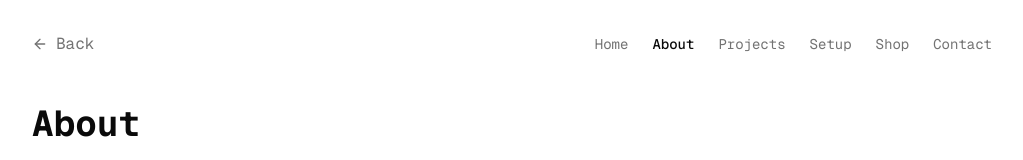
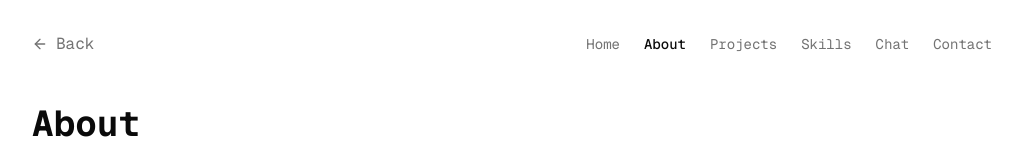
Before and after one commit to rutaganda-salim/devfolio, a Next.js app: page /about in a window 1280 px wide. Shown: the top 160 px of the page, without its empty margins (128-1151 px from the left). Built offline with nearby package versions, Linux system fonts and the light colour scheme.

Commit message:
fix: chat link

```diff
--- a/src/app/about/page.tsx
+++ b/src/app/about/page.tsx
@@ -25,8 +25,8 @@ export default function About() {
           <Link href="/" className="text-sm text-muted-foreground hover:text-foreground transition-colors">Home</Link>
           <Link href="/about" className="text-sm font-medium">About</Link>
           <Link href="/projects" className="text-sm text-muted-foreground hover:text-foreground transition-colors">Projects</Link>
-          <Link href="/setup" className="text-sm text-muted-foreground hover:text-foreground transition-colors">Setup</Link>
-          <Link href="/shop" className="text-sm text-muted-foreground hover:text-foreground transition-colors">Shop</Link>
+          <Link href="/skills" className="text-sm text-muted-foreground hover:text-foreground transition-colors">Skills</Link>
+          <Link href="https://salixai.vercel.app" className="text-sm text-muted-foreground hover:text-foreground transition-colors">Chat</Link>
           <Link href="/contact" className="text-sm text-muted-foreground hover:text-foreground transition-colors">Contact</Link>
         </nav>
       </header>
--- a/src/app/contact/page.tsx
+++ b/src/app/contact/page.tsx
@@ -43,8 +43,8 @@ export default function Contact() {
           <Link href="/" className="text-sm text-muted-foreground hover:text-foreground transition-colors">Home</Link>
           <Link href="/about" className="text-sm text-muted-foreground hover:text-foreground transition-colors">About</Link>
           <Link href="/projects" className="text-sm text-muted-foreground hover:text-foreground transition-colors">Projects</Link>
-          <Link href="/setup" className="text-sm text-muted-foreground hover:text-foreground transition-colors">Setup</Link>
-          <Link href="/shop" className="text-sm text-muted-foreground hover:text-foreground transition-colors">Shop</Link>
+          <Link href="/skills" className="text-sm text-muted-foreground hover:text-foreground transition-colors">Skills</Link>
+          <Link href="https://salixai.vercel.app" className="text-sm text-muted-foreground hover:text-foreground transition-colors">Chat</Link>
           <Link href="/contact" className="text-sm font-medium">Contact</Link>
         </nav>
       </header>
--- a/src/app/globals.css
+++ b/src/app/globals.css
@@ -2,9 +2,6 @@
 @tailwind components;
 @tailwind utilities;
 
-body {
-  font-family: Arial, Helvetica, sans-serif;
-}
 
 @layer base {
   :root {
--- a/src/app/page.tsx
+++ b/src/app/page.tsx
@@ -43,9 +43,11 @@ export default function Home() {
             ].map((item) => (
               <li key={item}>
                 <Link
-                  href={`/${item.toLowerCase()}`}
-                  className="flex items-center justify-between group text-muted-foreground hover:bg-accent transition-colors rounded-lg py-2 px-4"
-                >
+                    href={item === "Chat" ? "https://salixai.vercel.app" : `/${item.toLowerCase()}`}
+                    target={item === "Chat" ? "_blank" : undefined}
+                    rel={item === "Chat" ? "noopener noreferrer" : undefined}
+                    className="flex items-center justify-between group text-muted-foreground hover:bg-accent transition-colors rounded-lg py-2 px-4"
+                  >
                   <span>{item}</span>
                   <ChevronRight className="h-4 w-4 opacity-0 group-hover:opacity-100 transition-opacity" />
                 </Link>
--- a/src/app/projects/page.tsx
+++ b/src/app/projects/page.tsx
@@ -88,8 +88,8 @@ export default function ProjectsPage() {
           <Link href="/" className="text-sm text-muted-foreground hover:text-foreground transition-colors">Home</Link>
           <Link href="/about" className="text-sm text-muted-foreground hover:text-foreground transition-colors">About</Link>
           <Link href="/projects" className="text-sm font-medium">Projects</Link>
-          <Link href="/setup" className="text-sm text-muted-foreground hover:text-foreground transition-colors">Skills</Link>
-          <Link href="/shop" className="text-sm text-muted-foreground hover:text-foreground transition-colors">Chat</Link>
+          <Link href="/skills" className="text-sm text-muted-foreground hover:text-foreground transition-colors">Skills</Link>
+          <Link href="https://salixai.vercel.app" className="text-sm text-muted-foreground hover:text-foreground transition-colors">Chat</Link>
           <Link href="/contact" className="text-sm text-muted-foreground hover:text-foreground transition-colors">Contact</Link>
         </nav>
       </header>
--- a/src/app/skills/page.tsx
+++ b/src/app/skills/page.tsx
@@ -69,7 +69,7 @@ export default function SkillsPage() {
           <Link href="/about" className="text-sm text-muted-foreground hover:text-foreground transition-colors">About</Link>
           <Link href="/projects" className="text-sm text-muted-foreground hover:text-foreground transition-colors">Projects</Link>
           <Link href="/skills" className="text-sm font-medium">Skills</Link>
-          <Link href="/chat" className="text-sm text-muted-foreground hover:text-foreground transition-colors">Chat</Link>
+          <Link href="https://salixai.vercel.app" className="text-sm text-muted-foreground hover:text-foreground transition-colors">Chat</Link>
           <Link href="/contact" className="text-sm text-muted-foreground hover:text-foreground transition-colors">Contact</Link>
         </nav>
       </header>
```
